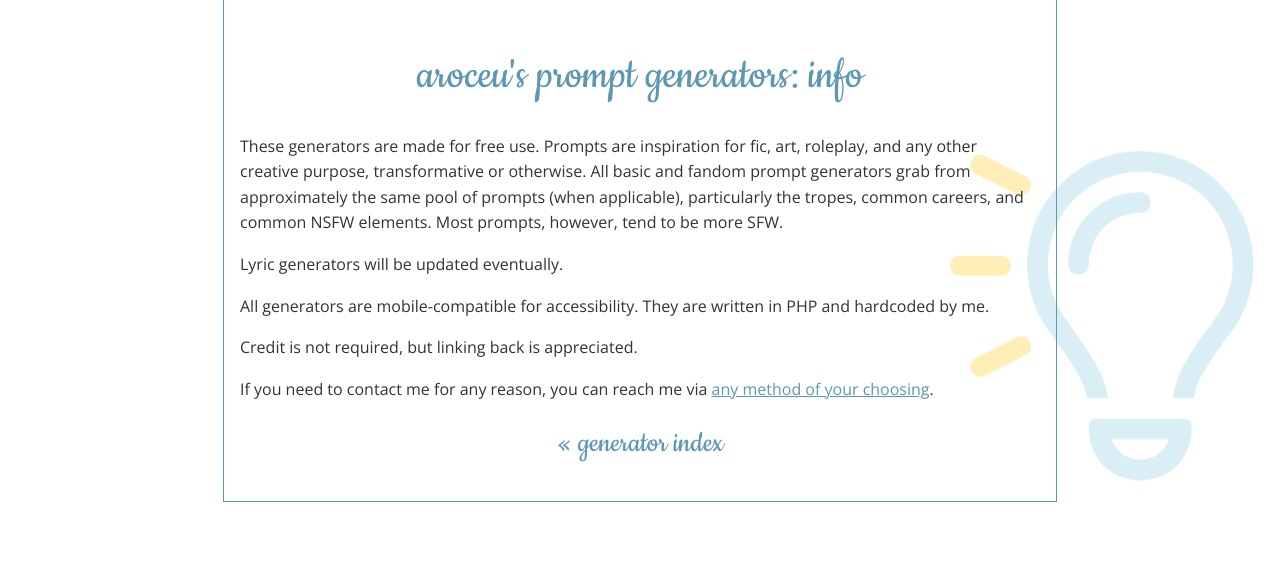
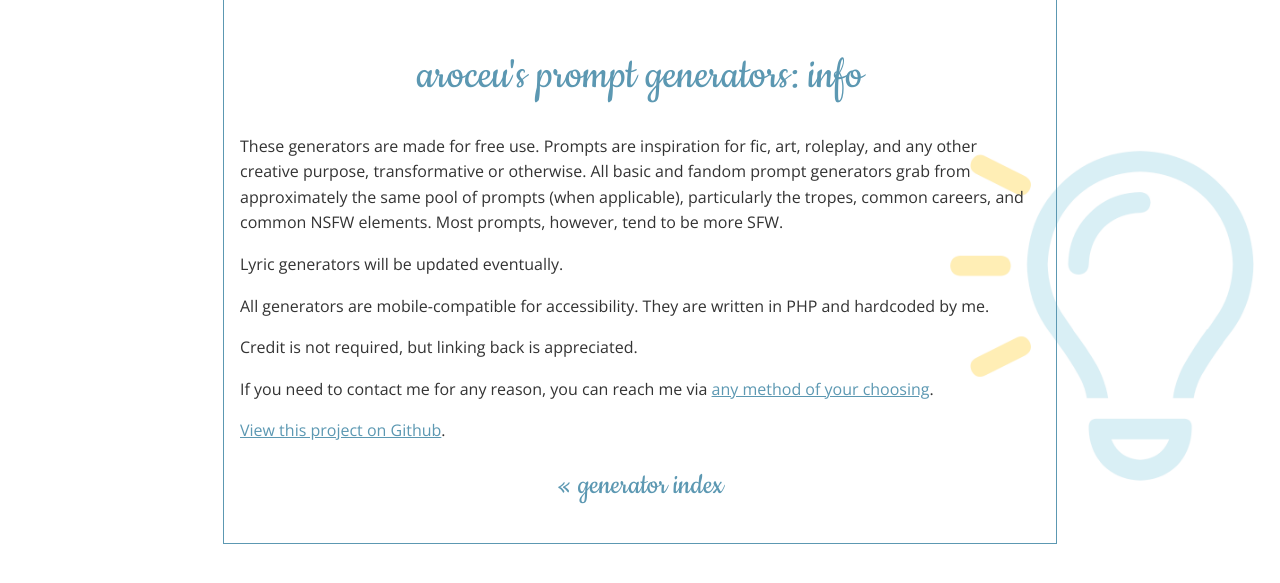
Before and after one commit to aroceu/generators, a PHP site: page /about.php in a window 1280 px wide. Shown: the part 82-665 px from the top of the page. Run offline with PHP 8.4, Linux system fonts and the light colour scheme; some libraries are stand-ins or nearby versions; some web fonts are replaced.

Commit message:
Added link to GIthub

```diff
--- a/about.php
+++ b/about.php
@@ -15,6 +15,8 @@
 
       <p>If you need to contact me for any reason, you can reach me via <a href="https://aroceu.com">any method of your choosing</a>.</p>
 
+    <p><a href="https://github.com/aroceu/generators">View this project on Github</a>.</p>
+
       <p class="home"><a href="/generators">&laquo; generator index</a></p>
     </div>
 
```
